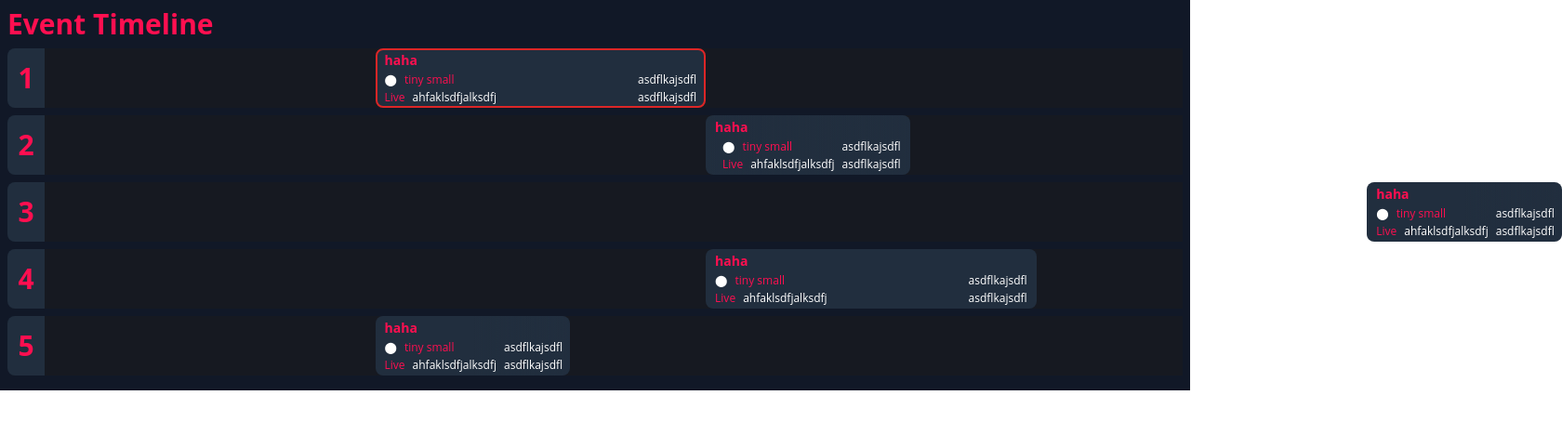
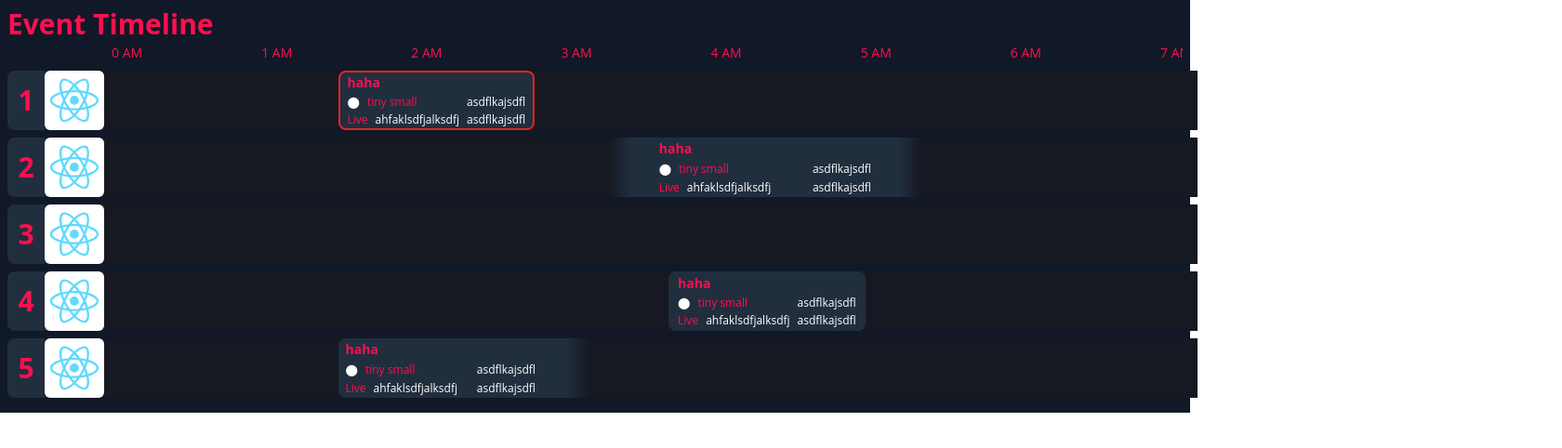
Before and after one commit to Uhmopt/tailwind-timeline, a React (Create React App) app: page / in a window 1280 px wide. Shown: the top 482 px of the page at 93% size, 1680 px wide, since content can reach past the window. Built offline with nearby package versions, Linux system fonts and the light colour scheme.

Commit message:
[Update] event component

```diff
--- a/src/components/timeline/Timeline.js
+++ b/src/components/timeline/Timeline.js
@@ -4,7 +4,7 @@ import TimelineRuller from "./TimelineRuller";
 
 export default function Timeline({ title = "", data = [], ...props }) {
   const [unit, setUnit] = useState(128);
-  const [defaultProps, setDefaultProps] = useState([
+  const [smapleData, setSmapleData] = useState([
     {
       border: true,
       eventType: 1,
@@ -42,10 +42,12 @@ export default function Timeline({ title = "", data = [], ...props }) {
       {Boolean(title?.length) && (
         <span className="text-3xl font-bold">{title ?? ""}</span>
       )}
-      {defaultProps.map((item, index) => {
-        return <TimelineContent heading={index + 1} data={item} />;
-      })}
-      <div></div>
+      <div className="w-full overflow-x-auto">
+        <TimelineRuller />
+        {smapleData.map((item, index) => {
+          return <TimelineContent heading={index + 1} data={item} unit={unit} />;
+        })}
+      </div>
     </div>
   );
 }
--- /dev/null
+++ b/src/components/timeline/TimelineAvatar.js
@@ -0,0 +1,18 @@
+import React from 'react'
+import defaultAvatar from 'logo.svg'
+
+export default function TimelineAvatar({
+  src = '',
+  alt = 'avatar',
+  className = '',
+  ...props
+}) {
+  return (
+    <img
+      className={`h-full w-full object-cover rounded-md bg-white ${className}`}
+      src={src || defaultAvatar}
+      alt={alt}
+      {...props}
+    />
+  )
+}
--- a/src/components/timeline/TimelineContent.js
+++ b/src/components/timeline/TimelineContent.js
@@ -1,25 +1,27 @@
-import React from "react";
-import TimelineEvent from "./TimelineEvent";
+import React from 'react'
+import TimelineAvatar from './TimelineAvatar'
+import TimelineEvent from './TimelineEvent'
 
 export default function TimelineContent({
-  heading = "",
+  heading = '',
   unit = 128,
+  data = {},
   ...props
 }) {
   return (
-    <div className="h-16 flex flex-row my-2">
-      <div>
-        <div className="h-full p-2 text-3xl font-bold bg-event-dark rounded-l-lg flex justify-center items-center w-10">
-          {heading ?? ""}
+    <div className="h-16 flex flex-row my-2 relative">
+      <div className="w-28 fixed z-10 h-16 flex flex-row justify-start bg-event-content">
+        <div className="h-full w-10 p-2 text-3xl font-bold bg-event-dark rounded-l-lg flex justify-center items-center">
+          {heading ?? ''}
+        </div>
+        <div className="w-16">
+          <TimelineAvatar className={''} src={''} />
         </div>
       </div>
-      <div className="relative w-full bg-event-content">
-        <TimelineEvent
-          unit={unit}
-          {...props.data}
-          eventType={props.data.eventType}
-        />
+      <div className="pl-28 fixed w-full h-16 bg-event-content">&nbsp;</div>
+      <div className="pl-28 relative w-full">
+        <TimelineEvent unit={unit} {...(data ?? {})} />
       </div>
     </div>
-  );
+  )
 }
--- a/src/components/timeline/TimelineEvent.js
+++ b/src/components/timeline/TimelineEvent.js
@@ -1,8 +1,8 @@
-import React from "react";
+import React from 'react'
 
 export default function TimelineEvent({
-  title = "haha",
-  tag = "tiny small",
+  title = 'haha',
+  tag = 'tiny small',
   unit = 128,
   // time = {
   start = 10000,
@@ -12,39 +12,50 @@ export default function TimelineEvent({
   border = false,
   ...props
 }) {
-  const daySecond = 86400;
-  const fullWidth = unit * 24;
+  const daySecond = 86400
+  const fullWidth = unit * 24
 
   return (
     <div
-      className={`absolute h-16 px-2 flex flex-col justify-around rounded-lg border-2 ${
-        Boolean(border) ? "border-red-600" : "border-transparent"
-      } ${
-        eventType == 2 &&
-        "bg-gradient-to-r from-transparent via-event-dark to-transparent border-transparent space-x-2"
-      } ${
-        eventType == 3 &&
-        "bg-gradient-to-r from-transparent via-event-dark to-event-dark border-r-0"
-      } cursor-pointer overflow-x-hidden bg-event-dark  hover:bg-gray-600 bg-gradient-to-l`}
+      className="flex flex-row absolute h-16 flex-shrink-0 flex-grow-0"
       style={
         Number(eventType) === 1
           ? {
               left: (fullWidth * start) / daySecond,
-              width: (fullWidth * (end - start)) / daySecond,
+              flexBasis: (fullWidth * (end - start)) / daySecond,
+            }
+          : eventType === 2
+          ? {
+              left: (fullWidth * start) / daySecond - 64,
+              flexBasis: (fullWidth * (end - start)) / daySecond,
             }
           : {
               left: (fullWidth * start) / daySecond,
             }
       }
     >
+      {Boolean(eventType === 2) && (
+        <div className="w-16 bg-gradient-to-r from-transparent via-event-dark to-event-dark border-0">
+          &nbsp;
+        </div>
+      )}
+      <div
+        className={`px-2 w-full flex flex-col justify-around bg-event-dark cursor-pointer overflow-x-hidden ${
+          eventType === 2 // both grad
+            ? 'rounded-none border-0'
+            : eventType === 3 // right grad
+            ? 'rounded-l-lg'
+            : 'rounded-lg border-2'
+        } ${Boolean(border) ? 'border-red-600' : 'border-transparent'}`}
+      >
         <div className="font-bold w-full overflow-hidden text-sm">
-        {title ?? ""}
+          {title ?? ''}
         </div>
         <div className="flex flex-row">
           <div className="w-full flex flex-row justify-between items-center">
             <div className="flex justify-flex-start items-center">
               <span className="text-white text-xs">⬤</span>
-            <span className="text-xs px-2">{tag ?? ""}</span>
+              <span className="text-xs px-2">{tag ?? ''}</span>
             </div>
             <div className="text-white text-xs">asdflkajsdfl</div>
           </div>
@@ -59,5 +70,11 @@ export default function TimelineEvent({
           </div>
         </div>
       </div>
-  );
+      {Boolean(eventType >= 2) && (
+        <div className="w-16 bg-gradient-to-l from-transparent via-event-dark to-event-dark border-r-0">
+          &nbsp;
+        </div>
+      )}
+    </div>
+  )
 }
--- a/src/components/timeline/TimelineRuller.js
+++ b/src/components/timeline/TimelineRuller.js
@@ -15,7 +15,7 @@ export default function TimelineRuller() {
     hrs.push(index)
   }
   return (
-    <div className="flex flex-row justify-items-start items-center">
+    <div className="pl-28 flex flex-row justify-items-start items-center">
       {dirAmPm.map((nowAmPm) =>
         hrs.map((hr, hrIndex) => (
           <UnitHour key={hrIndex} value={`${hr} ${nowAmPm}`} />
```
Lines whose indentation alone changed are shown as unchanged.
